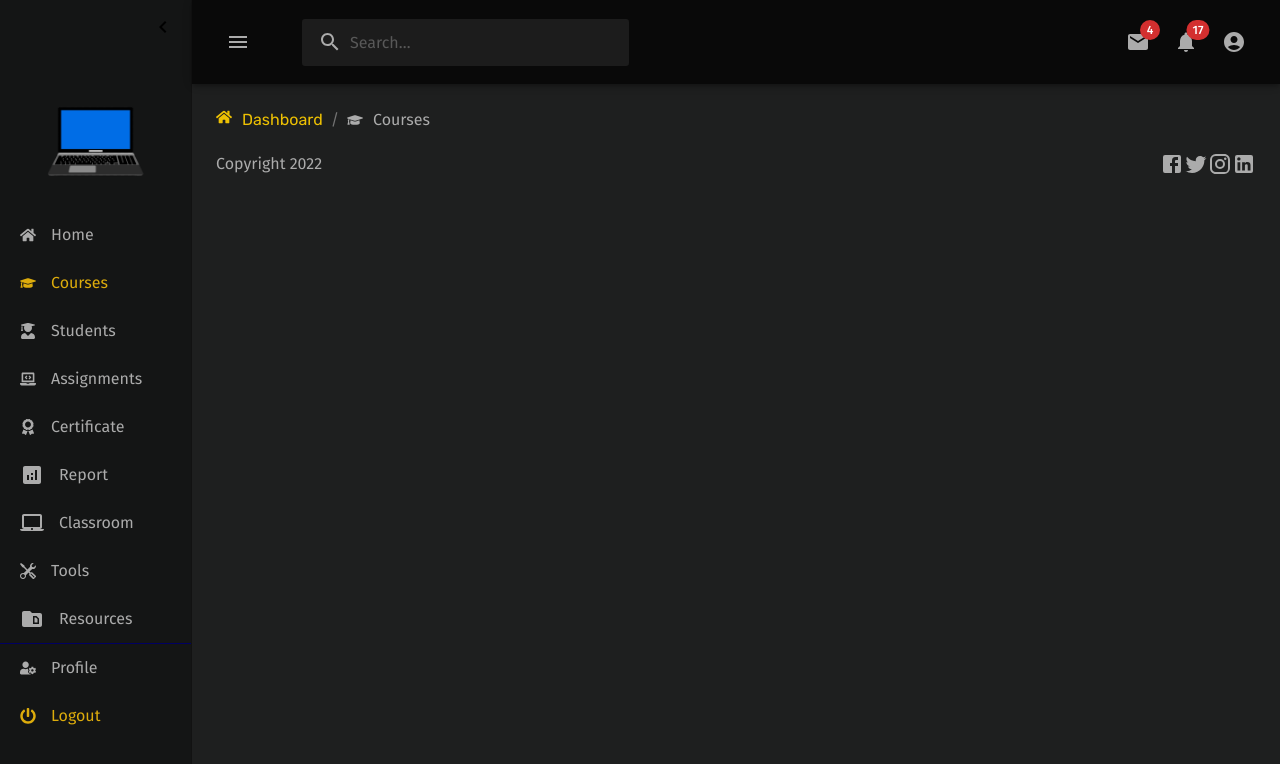
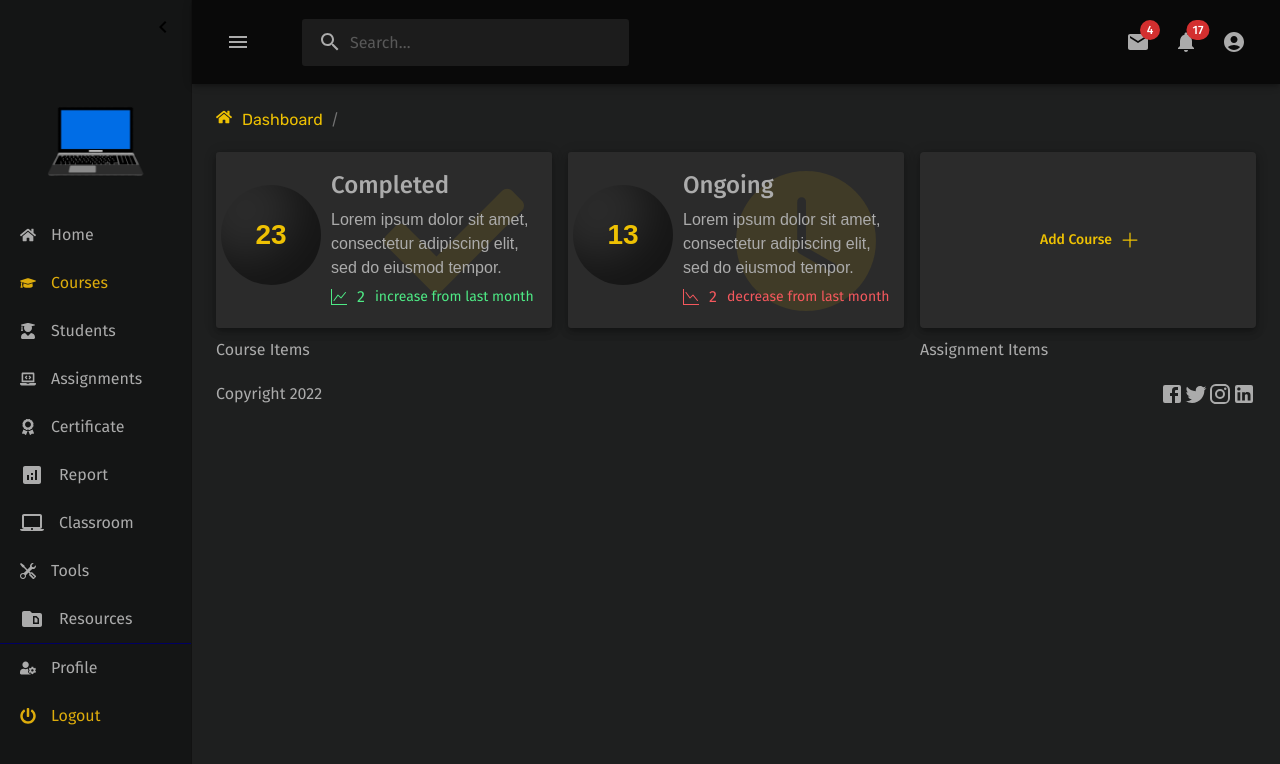
Before and after one commit to mutua-muvevi/ikodeafrika, a React (Create React App) app: page /admin/teacher/courses in a window 1280 px wide. Shown: the top 764 px of the page. Built offline with nearby package versions, Linux system fonts and the light colour scheme; a web font is replaced by a local one.

Commit message:
initialized on the top cards

```diff
--- /dev/null
+++ b/src/pages/teacher/courses/assignmentsitems.js
@@ -0,0 +1,14 @@
+import React from 'react'
+
+import { Box } from "@mui/material";
+import { styled } from "@mui/system";
+
+const AssignmentItems = () => {
+	return (
+		<Box>
+			Assignment Items
+		</Box>
+	)
+}
+
+export default AssignmentItems
--- /dev/null
+++ b/src/pages/teacher/courses/courseiteminfo.js
@@ -0,0 +1,37 @@
+import { BsGraphDown, BsGraphUp, BsClockFill  } from "react-icons/bs";
+import { FaCheck } from "react-icons/fa";
+
+const iconSX = {
+	fontSize: "140px",
+	position: "absolute",
+	zIndex: 1,
+	fontWeight: "400",
+	color: "rgba(238, 193, 3, 0.1)"
+}
+
+export const dashboardCards = [
+	{
+		title: "Completed",
+		text: "Lorem ipsum dolor sit amet, consectetur adipiscing elit, sed do eiusmod tempor. ",
+		number: 23,
+		icon: <FaCheck style={iconSX} />,
+		chip: {
+			color: "rgba(78, 234, 133, 1)",
+			number: 2,
+			text: "increase from last month",
+			icon: <BsGraphUp style={{ color: "rgba(78, 234, 133, 1)" }}/>
+		}
+	},
+	{
+		title: "Ongoing",
+		text: "Lorem ipsum dolor sit amet, consectetur adipiscing elit, sed do eiusmod tempor. ",
+		number: 13,
+		icon: <BsClockFill style={iconSX} />,
+		chip: {
+			color: "rgba(245, 88, 93, 1)",
+			number: 2,
+			text: "decrease from last month",
+			icon: <BsGraphDown style={{ color: "rgba(245, 88, 93, 1)" }}/>
+		}
+	},
+]
--- a/src/pages/teacher/courses/courses.js
+++ b/src/pages/teacher/courses/courses.js
@@ -5,7 +5,9 @@ import { Box, Breadcrumbs, Typography } from "@mui/material";
 import { styled } from "@mui/system";
 
 import { FaHome } from "react-icons/fa";
-import { FaGraduationCap } from "react-icons/fa";
+
+import Courses3Cards from "./courses3cards";
+import CoursesSection from "./coursessection";
 
 
 const StyledBreadCrumbs = styled(Breadcrumbs)(({theme}) => ({
@@ -35,10 +37,13 @@ const Courses = () => {
 					sx={{ display: 'flex', alignItems: 'center' }}
 					color="text.primary"
 				>
-					<FaGraduationCap style={{ marginRight: "10px" }} fontSize="inherit" />
-					Courses
+
+
 				</Typography>
 			</StyledBreadCrumbs>
+
+			<Courses3Cards/>
+			<CoursesSection/>
 		</Box>
 	)
 }
--- /dev/null
+++ b/src/pages/teacher/courses/courses3cards.js
@@ -0,0 +1,43 @@
+import React from 'react';
+
+import { Box, Button, Grid } from "@mui/material";
+import { styled } from "@mui/system";
+
+import { BsPlusLg } from "react-icons/bs"
+
+import DashboardCards from "../../../layout/cards/dashboardcards";
+import { dashboardCards } from "./courseiteminfo"
+
+const StyledCardsContainer = styled(Box)(({ theme }) => ({
+	marginBottom: "10px"
+}))
+
+const StyledButton = styled(Button)(({ theme }) => ({
+	width: "100%",
+	height: "100%",
+	textTransform: "capitalize",
+	backgroundColor: theme.palette.background.paper
+}))
+
+const Courses3Cards = () => {
+	return (
+		<StyledCardsContainer>
+			<Grid container spacing={2}>
+				{
+					dashboardCards.map((card, i) => (
+						<Grid key={i} item lg={4} md={4} sm={12} xs={12}>
+							<DashboardCards item={card}/>
+						</Grid>
+					))
+				}
+				<Grid item lg={4} md={4} sm={12} xs={12}>
+					<StyledButton sx={{ boxShadow: 5}} endIcon={<BsPlusLg/>}>
+						add course
+					</StyledButton>
+				</Grid>
+			</Grid>
+		</StyledCardsContainer>
+	)
+}
+
+export default Courses3Cards
--- /dev/null
+++ b/src/pages/teacher/courses/coursesitems.js
@@ -0,0 +1,14 @@
+import React from 'react'
+
+import { Box } from "@mui/material";
+import { styled } from "@mui/system";
+
+const CoursesItems = () => {
+	return (
+		<Box>
+			Course Items
+		</Box>
+	)
+}
+
+export default CoursesItems
--- /dev/null
+++ b/src/pages/teacher/courses/coursessection.js
@@ -0,0 +1,29 @@
+import React from 'react';
+
+import { Box, Grid } from "@mui/material";
+import { styled } from "@mui/system";
+
+import CoursesItems from "./coursesitems";
+import AssignmentItems from "./assignmentsitems";
+
+
+const StyledCourseSectionContainer = styled(Box)(({ theme }) => ({
+	marginBottom: "10px"
+}))
+
+const CoursesSection = () => {
+	return (
+		<StyledCourseSectionContainer>
+			<Grid container spacing={2}>
+				<Grid item xl={8} lg={8} md={8} sm={12} xs={12}>
+					<CoursesItems/>
+				</Grid>
+				<Grid item xl={4} lg={4} md={4} sm={12} xs={12}>
+					<AssignmentItems/>
+				</Grid>
+			</Grid>
+		</StyledCourseSectionContainer>
+	)
+}
+
+export default CoursesSection
--- a/src/pages/teacher/home/teacherhome.js
+++ b/src/pages/teacher/home/teacherhome.js
@@ -8,7 +8,7 @@ import { FaHome } from "react-icons/fa";
 
 import Cardtable from "./cardtable";
 import FullTable from "./fulltable";
-import VehicleCards from "./dashboardcards";
+import DashboardCards from "./dashboardcards";
 
 
 const StyledBreadCrumbs = styled(Breadcrumbs)(({theme}) => ({
@@ -36,7 +36,7 @@ const TeacherHome = () => {
 				</Link>
 			</StyledBreadCrumbs>
 
-			<VehicleCards/>
+			<DashboardCards/>
 			<Cardtable/>
 			<FullTable/>
 		</Box>
```
